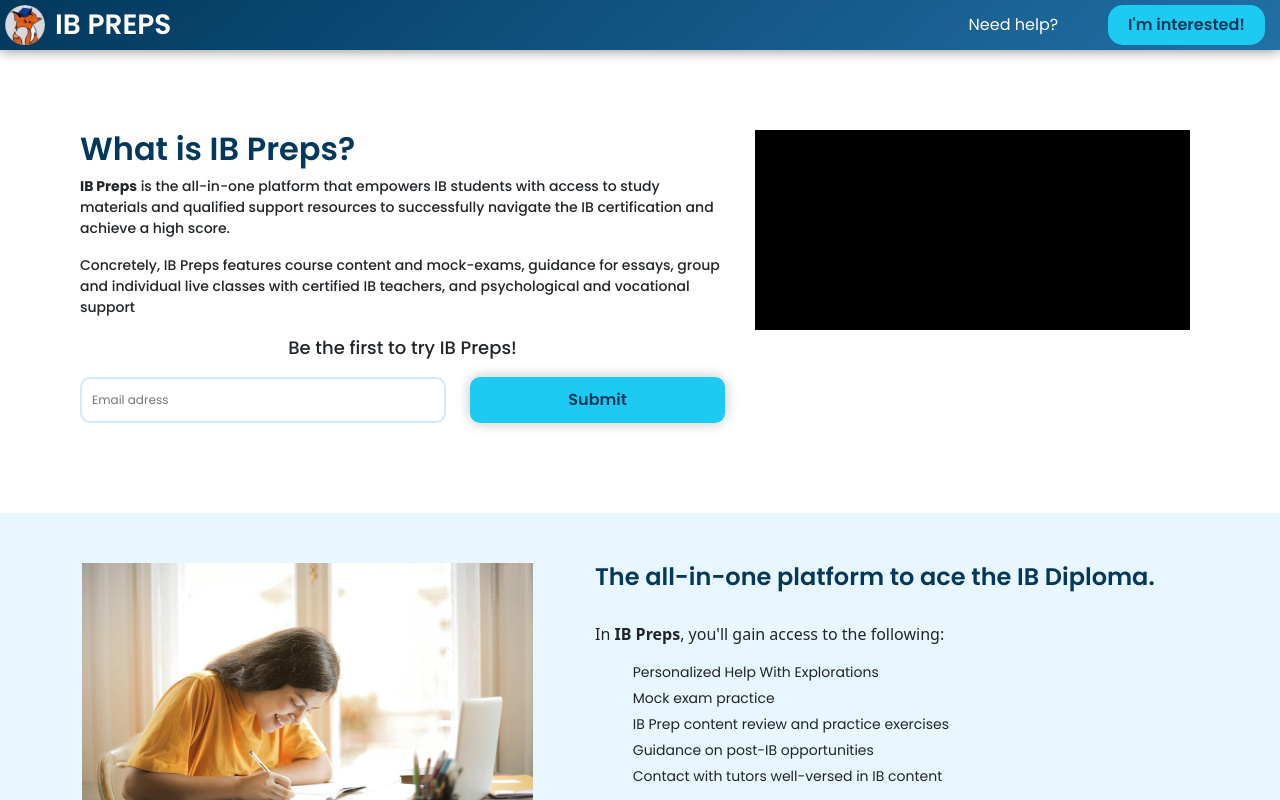
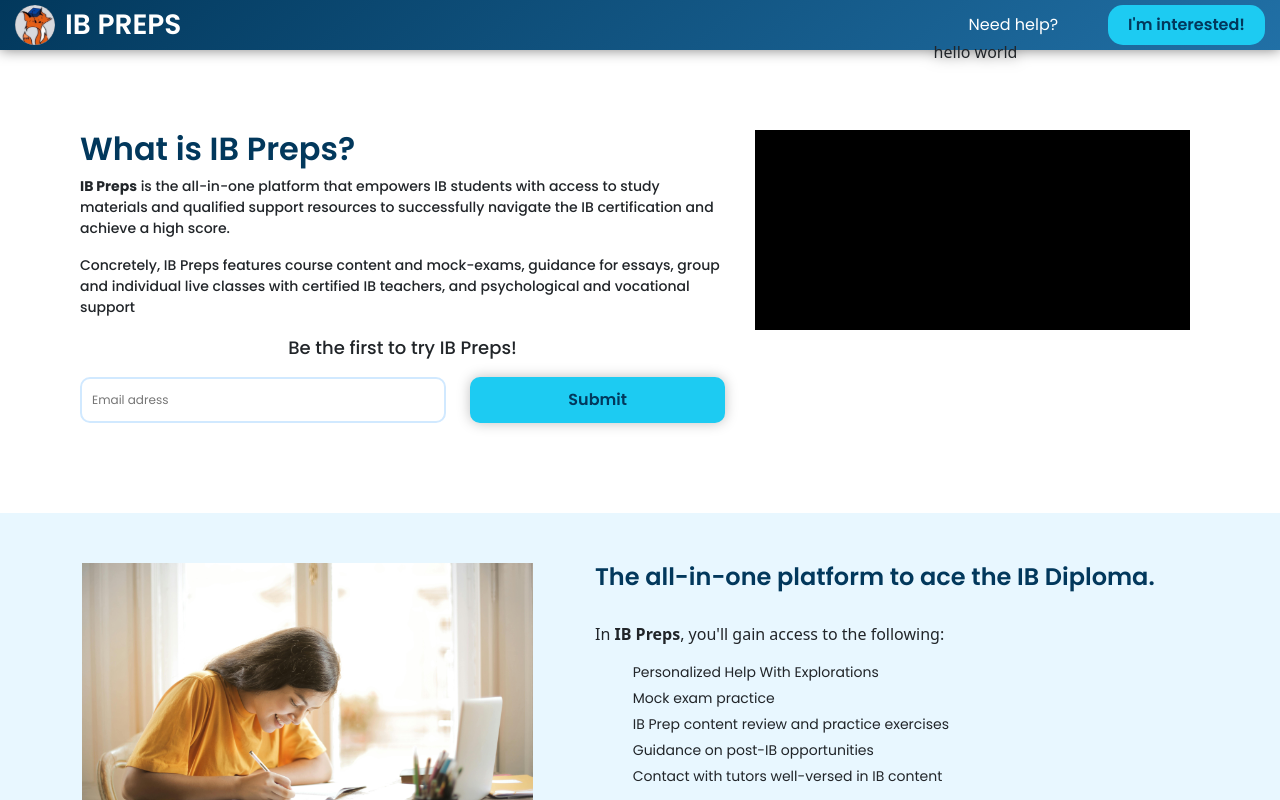
Before and after one commit to giftgiwa/IBPreps-Landing-Page, a Vue app: page / in a window 1280 px wide. Both pictures are taken after a click on the button "Need help?". Shown: the top 800 px of the page. Built offline with nearby package versions, Linux system fonts and the light colour scheme; some icons are missing.

Commit message:
implement Need Help button pop-up toggle functionality

```diff
--- a/index.html
+++ b/index.html
@@ -8,6 +8,9 @@
     <link href="https://cdn.jsdelivr.net/npm/bootstrap@5.0.2/dist/css/bootstrap.min.css" rel="stylesheet" crossorigin="anonymous">
     <title>IB Preps</title>
   </head>
+
+  <script src="https://cdnjs.cloudflare.com/ajax/libs/vue/1.0.18/vue.min.js"></script>
+
   <body>
     <div id="app"></div>
     <script type="module" src="/src/main.js"></script>
--- a/src/App.vue
+++ b/src/App.vue
@@ -6,8 +6,10 @@
 import Benefits from './components/Benefits.vue'
 import BeTheFirst from './components/BeTheFirst.vue'
 import Footer from './components/Footer.vue'
+import NeedHelp from './components/NeedHelp.vue'
 
 import '../src/assets/base.css'
+
 
 </script>
 
@@ -18,6 +20,7 @@
   <Benefits />
   <BeTheFirst />
   <Footer></Footer>
+  <NeedHelp v-if="showComponent" />
 
 
 </template>
--- a/src/components/Navbar.vue
+++ b/src/components/Navbar.vue
@@ -1,14 +1,27 @@
-<script setup>
-// defineProps({
-//   msg: {
-//     type: String,
-//     required: true
-//   }
-// })
+<script>
+import { VueElement } from 'vue';
+import NeedHelp from './NeedHelp.vue'
+
+export default {
+  components: {
+    NeedHelp
+  },
+  data() {
+    return {
+      showComponent: false
+    };
+  },
+  methods: {
+    toggleComponent() {
+      this.showComponent = !this.showComponent;
+    }
+  }
+};
+
 </script>
 
 <template>
-  <div class="navbar">
+  <div id="navbar">
     <div id="logo-container">
       <img id="logo" src="../assets/images/ib-preps-logo.svg">
     </div>
@@ -16,8 +29,13 @@
     <h3>IB PREPS</h3>
 
     <div class="options">
-      <button id="need-help-btn">Need help?</button>
+      <button @click="toggleComponent()" id="need-help-btn">
+        Need help?
+      </button>
+
       <button id="interested-btn">I'm interested!</button>
+
+      <div v-if="showComponent">hello world</div>
     </div>
   </div>
 </template>
@@ -25,7 +43,7 @@
 <style scoped>
 @import url('https://fonts.googleapis.com/css2?family=Poppins:ital,wght@0,100;0,200;0,300;0,400;0,500;0,600;0,700;0,800;0,900;1,100;1,200;1,300;1,400;1,500;1,600;1,700;1,800;1,900&display=swap');
 
-.navbar {
+#navbar {
   position: fixed;
   background: linear-gradient(140deg, #02385C, #2170A6);
   width: 100vw;
@@ -38,7 +56,6 @@
   padding: 0;
 }
 
-
 h3 {
   display: inline-block;
   font-family: "Poppins", sans-serif;
@@ -47,7 +64,7 @@
   color: white;
   line-height: 50px;
   margin: 0 15px;
-  margin-left: 55px;
+  margin-left: 65px;
   -webkit-user-select: none; /* Safari */
   -moz-user-select: none; /* Firefox */
   -ms-user-select: none; /* Internet Explorer/Edge */
@@ -98,7 +115,6 @@
   top: 5px;
 }
 
-
 #interested-btn:hover {
   background-color: #67e3ff;
 }
@@ -117,18 +133,12 @@
   padding: 0;
   margin: 0;
   box-sizing: border-box;
-  /* margin-right: 5px; */
 }
 
 #logo {
   width: 40px;
   height: 40px;
   margin: 5px;
-  /* padding: 0;
-  margin-top: 5px;
-  margin-bottom: 5px; */
+  margin-left: 15px;
 }
-
-
-
 </style>
--- /dev/null
+++ b/src/components/NeedHelp.vue
@@ -0,0 +1,23 @@
+<template>
+<div id="need-help">
+    <!-- background blur behind pop-up -->
+    <div id="background-blur">
+        hello world
+    </div>
+
+</div>
+</template>
+
+<style scoped>
+    #background-blur {
+        width: 100vw;
+        height: 100vh;
+        /* color: rgb(0, 0, 0, 0); */
+        color: red;
+        backdrop-filter: blur(10px);
+        z-index: 5;
+        position: absolute;
+        top: 0;
+        left: 0;
+    }
+</style>
```
